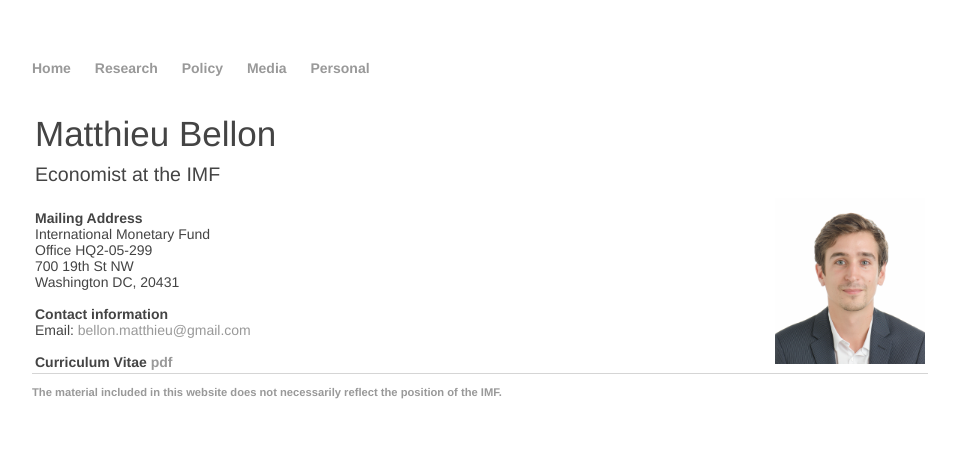
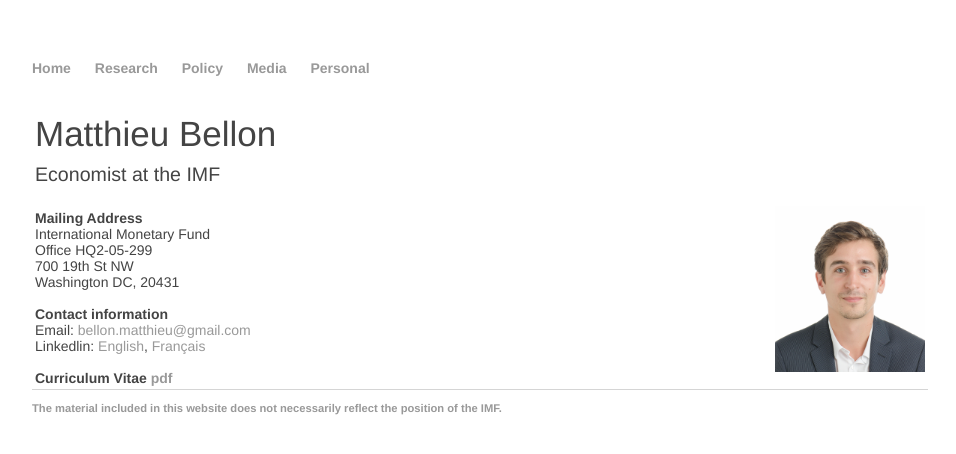
Before and after one commit to matthieubellon/matthieubellon.github.io, a Jekyll site: the page built from index.html, in a window 1280 px wide. Shown: the top 454 px of the page, without its empty margins (160-1116 px from the left). Built offline with Jekyll 4.4.1, drawn with Linux system fonts in a browser that asks for light colours.

Commit message:
Update index.html

```diff
--- a/index.html
+++ b/index.html
@@ -24,6 +24,8 @@ Washington DC, 20431 <br>
 <br>
 <strong>Contact information</strong> <br>
 Email: <a href="mailto:bellon.matthieu@gmail.com">bellon.matthieu@gmail.com</a> <br>
+Linkedlin: <a href="https://www.linkedin.com/in/matthieu-bellon-2baaa31b/?locale=en_US">English</a>,
+    <a href="https://www.linkedin.com/in/matthieu-bellon-2baaa31b/?locale=fr_FR">Français</a> <br>
 <br>
 <strong>Curriculum Vitae <a href="/Resume_MB.pdf">pdf</a></strong>
 </td>
```
